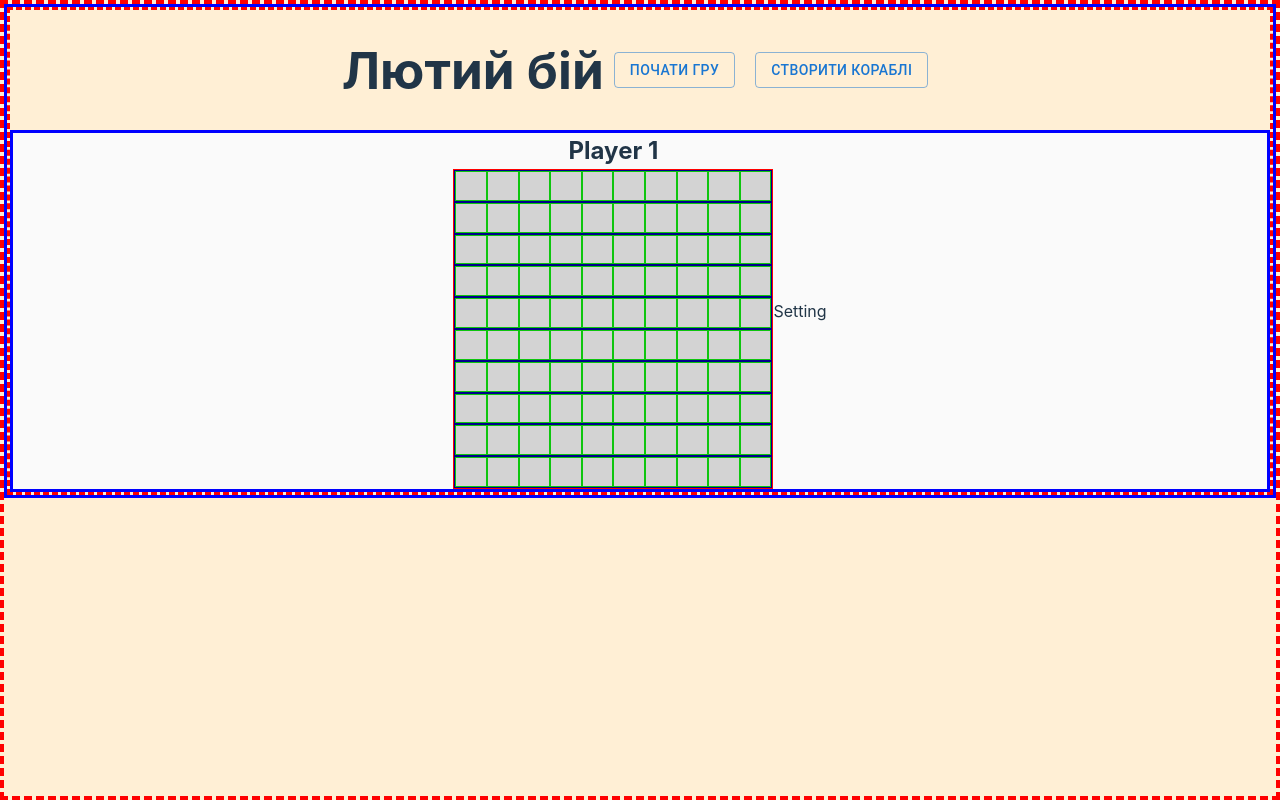
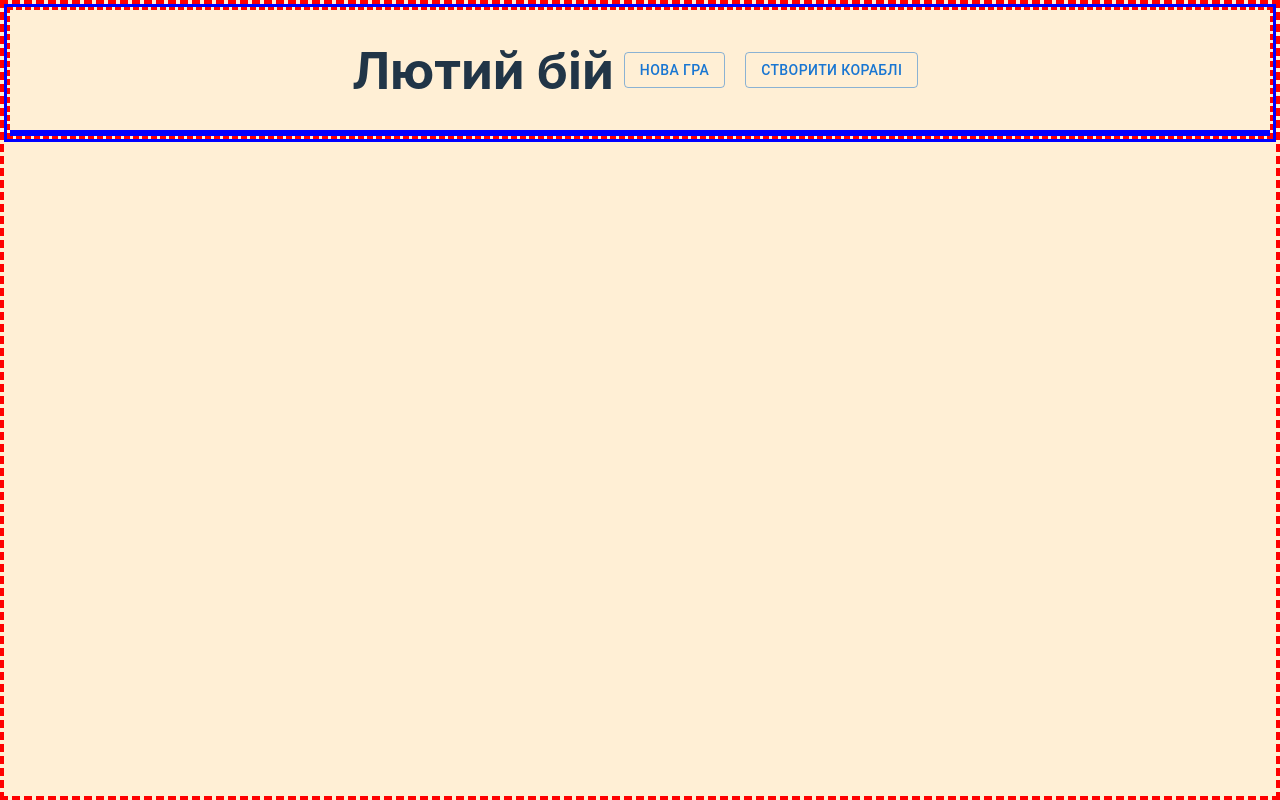
Before and after one commit to ItSuhsko14/BattleshipGame, a React (Vite) app: page / in a window 1280 px wide. Built offline with nearby package versions, Linux system fonts and the light colour scheme.

Commit message:
random generate placement

```diff
--- a/src/AppState/AppContext.tsx
+++ b/src/AppState/AppContext.tsx
@@ -1,48 +1,58 @@
 import React, { createContext, useContext, useState, Dispatch, SetStateAction } from 'react';
-import { Board, Ship } from "../utils/utils";
 
-interface AppContextProps {
-    mode: 'null' | 'setting' | 'play';
-    userField: UserData;
-    computerField: string[][];
-    setMode: (mode: 'null' | 'setting' | 'play') => void;
-    setComputerField: Dispatch<SetStateAction<string[][]>>;
-    setUserField: Dispatch<SetStateAction<UserData>>;
+interface Cell {
+    i: number;
+    j: number;
+    mode: 'empty' | 'occupied' | 'missed' | 'hit';
 }
 
-interface UserData {
-    board: Board; // Дані поля користувача
-    ships: Ship[]; // Дані про кораблі
-}
-export interface GameData {
-  boardSize: number;
-  userData: UserData; // Додайте дані поля користувача до об'єкту даних гри
-}
+export type Field = Cell[][];
 
-const AppContext = createContext<AppContextProps>({
-    mode: 'setting',
-    userField: { board: [], ships: [] },
+const AppContext = createContext<{
+    mode: 'null' | 'setting' | 'play';
+    userField: Field;
+    computerField: Field;
+    setMode: Dispatch<SetStateAction<'null' | 'setting' | 'play'>>;
+    setUserField: Dispatch<SetStateAction<Field>>;
+    setComputerField: Dispatch<SetStateAction<Field>>;
+}>({
+    mode: 'null',
+    userField: [],
     computerField: [],
     setMode: () => {},
+    setUserField: () => {},
     setComputerField: () => {},
-    setUserField: () => {},
 });
 
 export const useAppContext = () => useContext(AppContext);
 
 export const AppProvider: React.FC<{ children?: React.ReactNode }> = ({ children }) => {
-    const [mode, setMode] = useState<'null' | 'setting' | 'play'>('setting');
-    const [userField, setUserField] = useState<UserData>({ board: [], ships: [] });
-    const [computerField, setComputerField] = useState<string[][]>([]);
+    const [mode, setMode] = useState<'null' | 'setting' | 'play'>('null');
+    const [userField, setUserField] = useState<Field>(initializeEmptyField());
+    const [computerField, setComputerField] = useState<Field>(initializeEmptyField());
 
-    const value: AppContextProps = {
-        mode,
-        userField,
-        computerField,
-        setMode,
-        setComputerField,
-        setUserField,
-    };
+    function initializeEmptyField(): Field {
+        const field: Field = [];
+        for (let i = 0; i < 10; i++) {
+            const row: Cell[] = [];
+            for (let j = 0; j < 10; j++) {
+                row.push({ i, j, mode: 'empty' });
+            }
+            field.push(row);
+        }
+        return field;
+    }
 
-    return <AppContext.Provider value={value}>{children}</AppContext.Provider>;
-};
+    return (
+    <AppContext.Provider value={{
+            mode,
+            userField,
+            computerField,
+            setMode,
+            setUserField,
+            setComputerField,
+        }}>
+            {children}
+        </AppContext.Provider>
+    );
+}
--- a/src/components/Field/Field.tsx
+++ b/src/components/Field/Field.tsx
@@ -6,15 +6,14 @@ import Setting from './Setting';
 interface FieldProps {
 }
 const Field: React.FC<FieldProps> = () => {
-    const { mode } = useAppContext()
-    console.log(mode);
+    const { mode, userField, computerField }  = useAppContext();
 
     return (
         <div className={styles.container}>
             {(mode === 'setting' || mode === 'play') && (
                 <div>
                     <h2 className={styles.fieldTitle}>Player 1</h2>
-                    <FieldUI fieldSize={10} />
+                    <FieldUI field={userField} />
                 </div>
                 )
             }
@@ -23,7 +22,7 @@ const Field: React.FC<FieldProps> = () => {
                 {mode === 'play' &&
                     <>
                         <h2 className={styles.fieldTitle}>Player 2</h2>
-                        <FieldUI fieldSize={10} />
+                        <FieldUI field={computerField} />
                     </>
 
                 }
--- a/src/components/Field/FieldUI.tsx
+++ b/src/components/Field/FieldUI.tsx
@@ -1,25 +1,43 @@
+import React from 'react';
 import styles from "./field.module.css";
+import { Field } from '../../AppState/AppContext';
 
 interface FieldUIProps {
-    fieldSize: number;
+   field: Field;
 }
 
-const FieldUI: React.FC<FieldUIProps> = ( { fieldSize } ) => {
-    const rows: JSX.Element[] = [];
-    for (let i=0; i<fieldSize; i++) {
-        const cell = [];
-        for (let j=0; j<fieldSize; j++) {
-            cell.push(
-                <div key={j} className={styles.cell}></div>
-            )
-        }
-        rows.push(<div key={i} className={styles.row}>{cell}</div>)
+const FieldUI: React.FC<FieldUIProps> = ({ field }) => {
+    // Перевірка, чи є поле не пустим
+    if (!field || field.length === 0) {
+        return null; // Повертаємо null, якщо поле порожнє
     }
-    console.log(rows);
 
+    // Відображення ігрового поля на основі даних зі стану контексту
     return (
-        <div className={styles.fieldContainer}>{rows}</div>
+        <div className={styles.fieldContainer}>
+            {field.map((row, i) => (
+                <div key={i} className={styles.row}>
+                    {row.map((cell, j) => (
+                        <div key={`${i}-${j}`} className={`${styles.cell} ${getCellStyle(cell.mode)}`}></div>
+                    ))}
+                </div>
+            ))}
+        </div>
     );
-}
+};
+
+// Функція для визначення стилів клітинки в залежності від її режиму
+const getCellStyle = (mode: string): string => {
+    switch (mode) {
+        case 'occupied':
+            return styles.occupied;
+        case 'missed':
+            return styles.missed;
+        case 'hit':
+            return styles.hit;
+        default:
+            return styles.empty;
+    }
+};
 
 export default FieldUI;
--- a/src/components/Field/field.module.css
+++ b/src/components/Field/field.module.css
@@ -74,3 +74,19 @@
 .hidden {
     display: none;
 }
+
+.occupied {
+  background-color: grey;
+}
+
+.missed {
+  background-color: yellow;
+}
+
+.hit {
+  background-color: red;
+}
+
+.empty {
+  background-color: white;
+}
--- a/src/components/NavBar/NavBar.tsx
+++ b/src/components/NavBar/NavBar.tsx
@@ -1,23 +1,29 @@
 import { Button } from "../UI/MyButton"
 import { useAppContext } from "../../AppState/AppContext"
 import styles from './navBar.module.css'
-import { generateGameData} from "../../utils/utils"
-import { GameData } from './../../AppState/AppContext';
+import generateShips from './../../utils/utils'
 
 interface NavBarProps {
 
 }
 const NavBar: React.FC<NavBarProps> = () => {
-    const { mode, setMode, setUserField } = useAppContext()
+    const { mode, setMode, setUserField } = useAppContext();
+
+    console.log(mode);
+
 
     const handleCreateShipsClick = () => {
-        const boardSize = 10; // Розмір поля
-        const shipLengths = [5, 4, 3, 3, 2]; // Довжина кораблів
+        const shipConfigurations: [number, number][] = [
+            [4, 1], // 1 корабель з 4 палубами
+            [3, 2], // 2 кораблі з 3 палубами
+            [2, 3], // 3 кораблі з 2 палубами
+            [1, 4], // 4 кораблі з 1 палубою
+        ];
+        const shipPlacement = generateShips(shipConfigurations);
+        console.log(shipPlacement);
 
+        setUserField(shipPlacement)
 
-        const gameData: GameData = generateGameData(boardSize, shipLengths);
-        setUserField(gameData)
-        setMode('play'); // Змінюємо режим гри на "play"
     };
     const handleButtonClick = () => {
         if (mode === 'null') {
--- a/src/utils/utils.tsx
+++ b/src/utils/utils.tsx
@@ -1,75 +1,82 @@
-type CellState = 'empty' | 'ship' | 'hit' | 'miss';
-
-interface Cell {
-  state: CellState;
+export interface Cell {
+  i: number;
+  j: number;
+  mode: 'empty' | 'occupied' | 'missed' | 'hit';
 }
 
-export interface Ship {
-  length: number;
-  position: [number, number]; // Координати початку корабля
-  orientation: 'horizontal' | 'vertical';
+
+export type Ship = Cell[];
+
+export type Field = Ship[];
+
+export interface AppState {
+  mode: 'null' | 'setting' | 'play';
+  userField: Field;
+  computerField: Field;
 }
+function generateShips(shipCounts: [number, number][]): Field {
+  const fieldSize = 10; // Розмір поля
+  const field: Field = [];
 
-export type Board = Cell[][];
-
-interface UserData {
-    board: Board; // Дані поля користувача
-    ships: Ship[]; // Дані про кораблі
-}
-
-export interface GameData {
-    boardSize: number;
-    userData: UserData; // Додайте дані поля користувача до об'єкту даних гри
-}
-
-export function generateEmptyBoard(boardSize: number): Board {
-    const board: Board = [];
-    for (let i = 0; i < boardSize; i++) {
-      const row: Cell[] = [];
-      for (let j = 0; j < boardSize; j++) {
-        row.push({ state: 'empty' });
-      }
-      board.push(row);
+  // Ініціалізація порожнього поля
+  for (let i = 0; i < fieldSize; i++) {
+    const row: Ship = [];
+    for (let j = 0; j < fieldSize; j++) {
+      row.push({ i, j, mode: 'empty' });
     }
-    return board;
+    field.push(row);
   }
 
-  function getRandomOrientation(): 'horizontal' | 'vertical' {
-    return Math.random() < 0.5 ? 'horizontal' : 'vertical';
-  }
 
-  function placeShip(board: Board, ship: Ship): void {
-    const [row, col] = ship.position;
-    const { length, orientation } = ship;
-
-    for (let i = 0; i < length; i++) {
-      const newRow = orientation === 'vertical' ? row + i : row;
-      const newCol = orientation === 'horizontal' ? col + i : col;
-      board[newRow][newCol].state = 'ship';
+  // Генерація розташування кораблів
+  for (const [deck, count] of shipCounts) {
+    for (let k = 0; k < count; k++) {
+      const orientation = Math.random() < 0.5 ? 'horizontal' : 'vertical';
+      let placed = false;
+      while (!placed) {
+        const row = Math.floor(Math.random() * fieldSize);
+        const col = Math.floor(Math.random() * fieldSize);
+        if (canPlaceShip(field, row, col, deck, orientation)) {
+          placeShip(field, row, col, deck, orientation);
+          placed = true;
+        }
+      }
     }
   }
 
-  export function generateShips(boardSize: number, shipLengths: number[]): Ship[] {
-    const ships: Ship[] = [];
-    for (const length of shipLengths) {
-      const orientation = getRandomOrientation();
-      const position: [number, number] = [
-        Math.floor(Math.random() * boardSize),
-        Math.floor(Math.random() * boardSize),
-      ];
-      ships.push({ length, position, orientation });
+  return field;
+}
+
+function canPlaceShip(field: Field, row: number, col: number, deck: number, orientation: 'horizontal' | 'vertical'): boolean {
+  const fieldSize = field.length;
+  if (orientation === 'horizontal' && col + deck > fieldSize) return false;
+  if (orientation === 'vertical' && row + deck > fieldSize) return false;
+
+  for (let i = 0; i < deck; i++) {
+    const newRow = orientation === 'vertical' ? row + i : row;
+    const newCol = orientation === 'horizontal' ? col + i : col;
+
+    if (field[newRow][newCol].mode !== 'empty') return false;
+
+    // Перевірка на відстань між кораблями
+    for (let r = newRow - 1; r <= newRow + 1; r++) {
+      for (let c = newCol - 1; c <= newCol + 1; c++) {
+        if (r >= 0 && r < fieldSize && c >= 0 && c < fieldSize && field[r][c].mode !== 'empty') {
+          return false;
+        }
+      }
     }
-    return ships;
   }
 
-  export function generateGameData(boardSize: number, shipLengths: number[]): GameData {
-    const userData: UserData = {
-        board: generateEmptyBoard(boardSize), // Генеруємо порожнє поле користувача
-        ships: generateShips(boardSize, shipLengths), // Генеруємо кораблі
-    };
+  return true;
+}
 
-    return {
-        boardSize,
-        userData,
-    };
+function placeShip(field: Field, row: number, col: number, deck: number, orientation: 'horizontal' | 'vertical'): void {
+  for (let i = 0; i < deck; i++) {
+    const newRow = orientation === 'vertical' ? row + i : row;
+    const newCol = orientation === 'horizontal' ? col + i : col;
+    field[newRow][newCol].mode = 'occupied';
+  }
 }
+
+export default generateShips;
```
